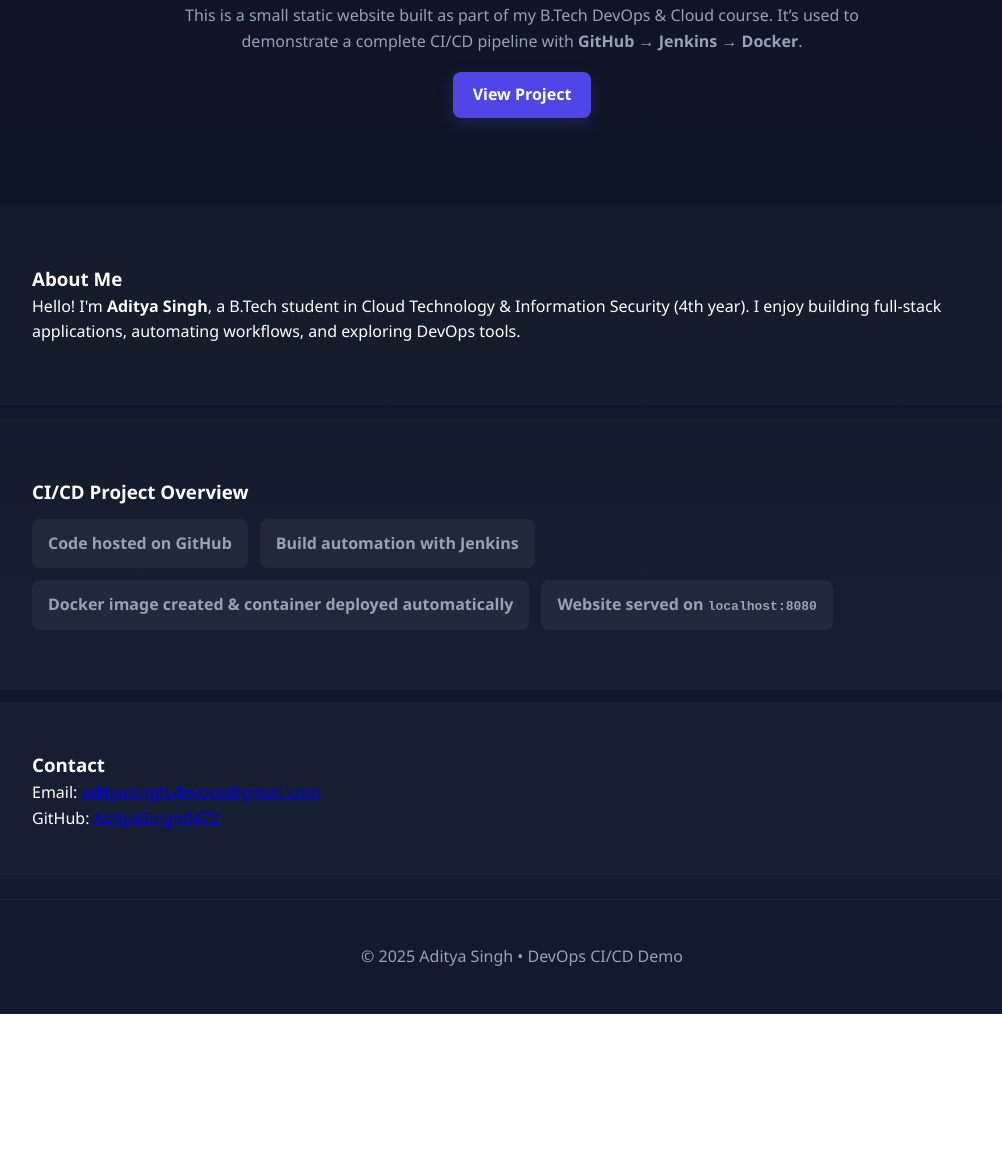
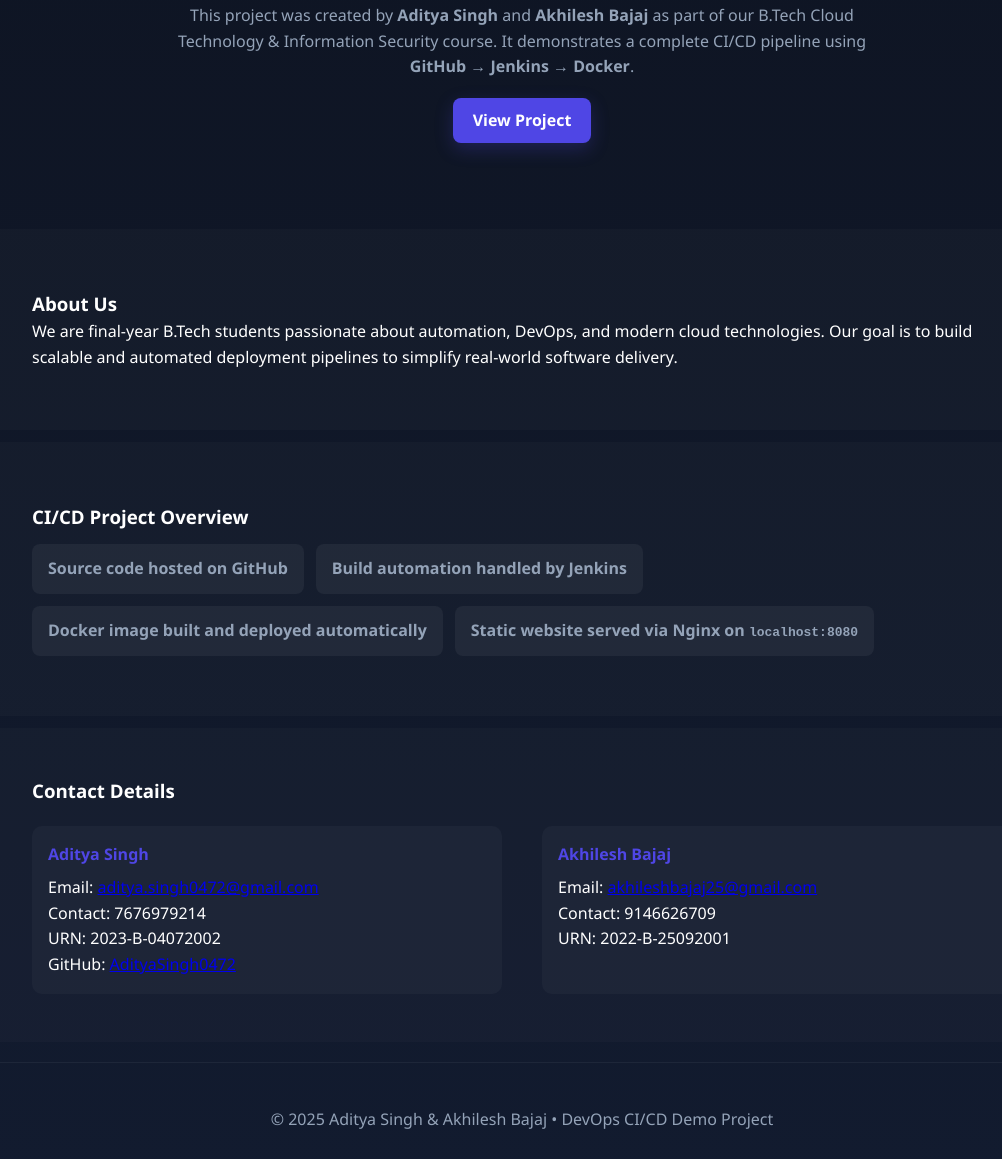
Before and after one commit to AdityaSingh0472/devops-static-website, a plain HTML site: page index.html in a window 1280 px wide. Shown: the part 234-1393 px from the top of the page, without its empty margins (118-1120 px from the left). Before the commit the page ends 1248 px from the top, so only its background shows below. Drawn offline with Linux system fonts and the light colour scheme.

Commit message:
UI changes

```diff
--- a/css/style.css
+++ b/css/style.css
@@ -1,4 +1,4 @@
-/* style.css - custom static website by Aditya Singh */
+/* style.css - DevOps CI/CD Demo by Aditya Singh & Akhilesh Bajaj */
 
 :root {
   --bg: #0e1422;
@@ -99,6 +99,25 @@ body {
   font-weight: 600;
 }
 
+/* Contact Section */
+.contact-grid {
+  display: flex;
+  justify-content: space-between;
+  gap: 40px;
+  flex-wrap: wrap;
+  margin-top: 20px;
+}
+.contact-grid div {
+  flex: 1;
+  background: rgba(255,255,255,0.03);
+  padding: 16px;
+  border-radius: 10px;
+}
+.contact-grid h4 {
+  margin-bottom: 8px;
+  color: var(--accent);
+}
+
 /* Footer */
 .site-footer {
   padding: 20px 0;
@@ -113,4 +132,5 @@ body {
   .nav { display: none; }
   .hero-inner h2 { font-size: 1.6rem; }
   .features-list { flex-direction: column; }
+  .contact-grid { flex-direction: column; }
 }
--- a/index.html
+++ b/index.html
@@ -3,13 +3,13 @@
 <head>
   <meta charset="utf-8" />
   <meta name="viewport" content="width=device-width,initial-scale=1" />
-  <title>Aditya Singh — DevOps Static Website</title>
+  <title>Aditya Singh & Akhilesh Bajaj — DevOps Static Website</title>
   <link rel="stylesheet" href="css/style.css" />
 </head>
 <body>
   <header class="site-header">
     <div class="container">
-      <h1 class="logo">Aditya Singh</h1>
+      <h1 class="logo">Aditya & Akhilesh</h1>
       <nav class="nav">
         <a href="#home">Home</a>
         <a href="#about">About</a>
@@ -23,17 +23,18 @@
     <section id="home" class="hero">
       <div class="container hero-inner">
         <h2>DevOps Project Demo</h2>
-        <p>This is a small static website built as part of my B.Tech DevOps & Cloud course.
-        It’s used to demonstrate a complete CI/CD pipeline with <strong>GitHub → Jenkins → Docker</strong>.</p>
+        <p>This project was created by <strong>Aditya Singh</strong> and <strong>Akhilesh Bajaj</strong>
+        as part of our B.Tech Cloud Technology & Information Security course.
+        It demonstrates a complete CI/CD pipeline using <strong>GitHub → Jenkins → Docker</strong>.</p>
         <a class="btn" href="#project">View Project</a>
       </div>
     </section>
 
     <section id="about" class="section">
       <div class="container">
-        <h3>About Me</h3>
-        <p>Hello! I'm <strong>Aditya Singh</strong>, a B.Tech student in Cloud Technology & Information Security (4th year).
-        I enjoy building full-stack applications, automating workflows, and exploring DevOps tools.</p>
+        <h3>About Us</h3>
+        <p>We are final-year B.Tech students passionate about automation, DevOps, and modern cloud technologies.
+        Our goal is to build scalable and automated deployment pipelines to simplify real-world software delivery.</p>
       </div>
     </section>
 
@@ -41,26 +42,41 @@
       <div class="container">
         <h3>CI/CD Project Overview</h3>
         <ul class="features-list">
-          <li>Code hosted on GitHub</li>
-          <li>Build automation with Jenkins</li>
-          <li>Docker image created & container deployed automatically</li>
-          <li>Website served on <code>localhost:8080</code></li>
+          <li>Source code hosted on GitHub</li>
+          <li>Build automation handled by Jenkins</li>
+          <li>Docker image built and deployed automatically</li>
+          <li>Static website served via Nginx on <code>localhost:8080</code></li>
         </ul>
       </div>
     </section>
 
     <section id="contact" class="section small">
       <div class="container">
-        <h3>Contact</h3>
-        <p>Email: <a href="mailto:adityasingh.devops@gmail.com">adityasingh.devops@gmail.com</a></p>
-        <p>GitHub: <a href="https://github.com/AdityaSingh0472" target="_blank">AdityaSingh0472</a></p>
+        <h3>Contact Details</h3>
+
+        <div class="contact-grid">
+          <div>
+            <h4>Aditya Singh</h4>
+            <p>Email: <a href="mailto:aditya.singh0472@gmail.com">aditya.singh0472@gmail.com</a></p>
+            <p>Contact: 7676979214</p>
+            <p>URN: 2023-B-04072002</p>
+            <p>GitHub: <a href="https://github.com/AdityaSingh0472" target="_blank">AdityaSingh0472</a></p>
+          </div>
+
+          <div>
+            <h4>Akhilesh Bajaj</h4>
+            <p>Email: <a href="mailto:akhileshbajaj25@gmail.com">akhileshbajaj25@gmail.com</a></p>
+            <p>Contact: 9146626709</p>
+            <p>URN: 2022-B-25092001</p>
+          </div>
+        </div>
       </div>
     </section>
   </main>
 
   <footer class="site-footer">
     <div class="container">
-      <p>© <span id="year"></span> Aditya Singh • DevOps CI/CD Demo</p>
+      <p>© <span id="year"></span> Aditya Singh & Akhilesh Bajaj • DevOps CI/CD Demo Project</p>
     </div>
   </footer>
 
```
